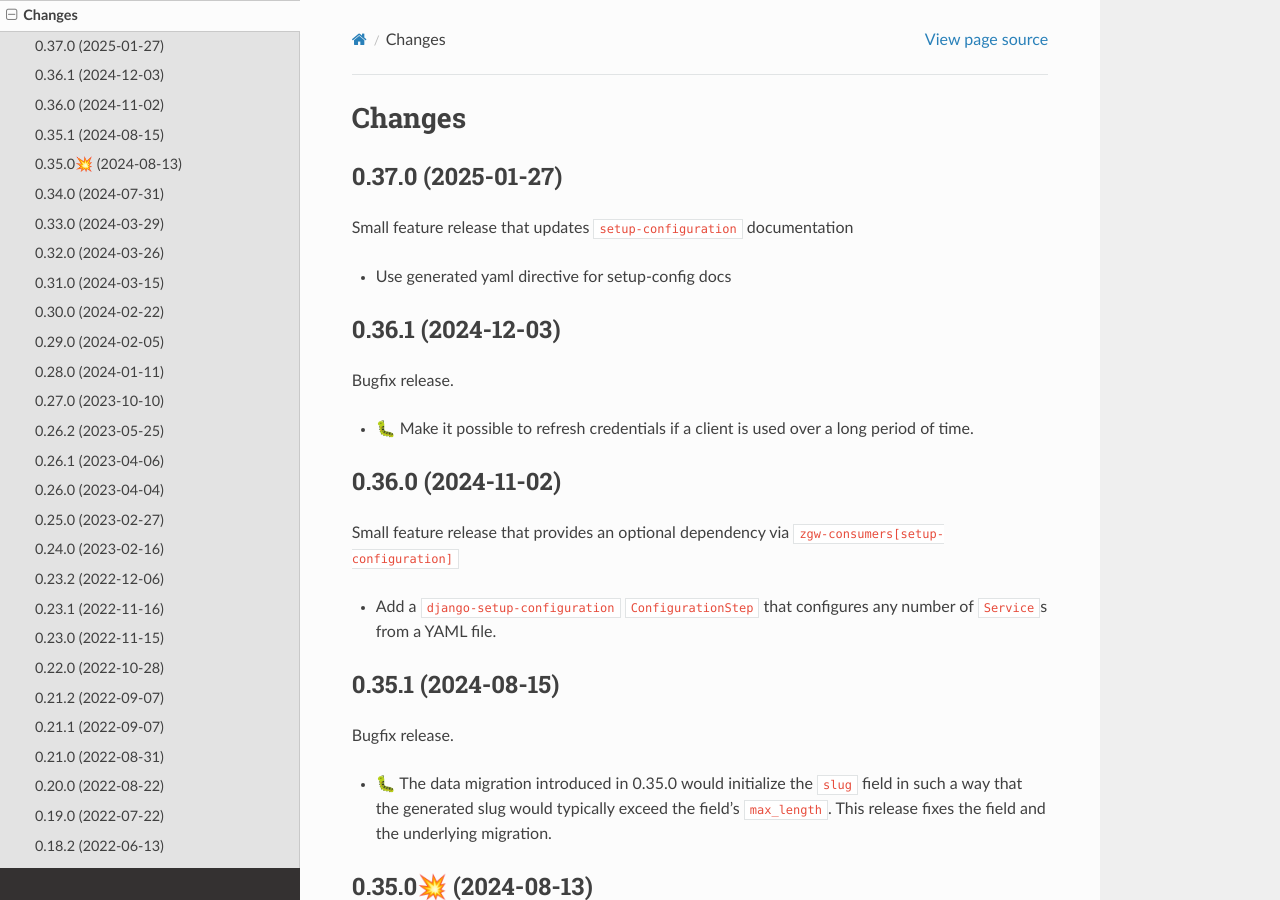
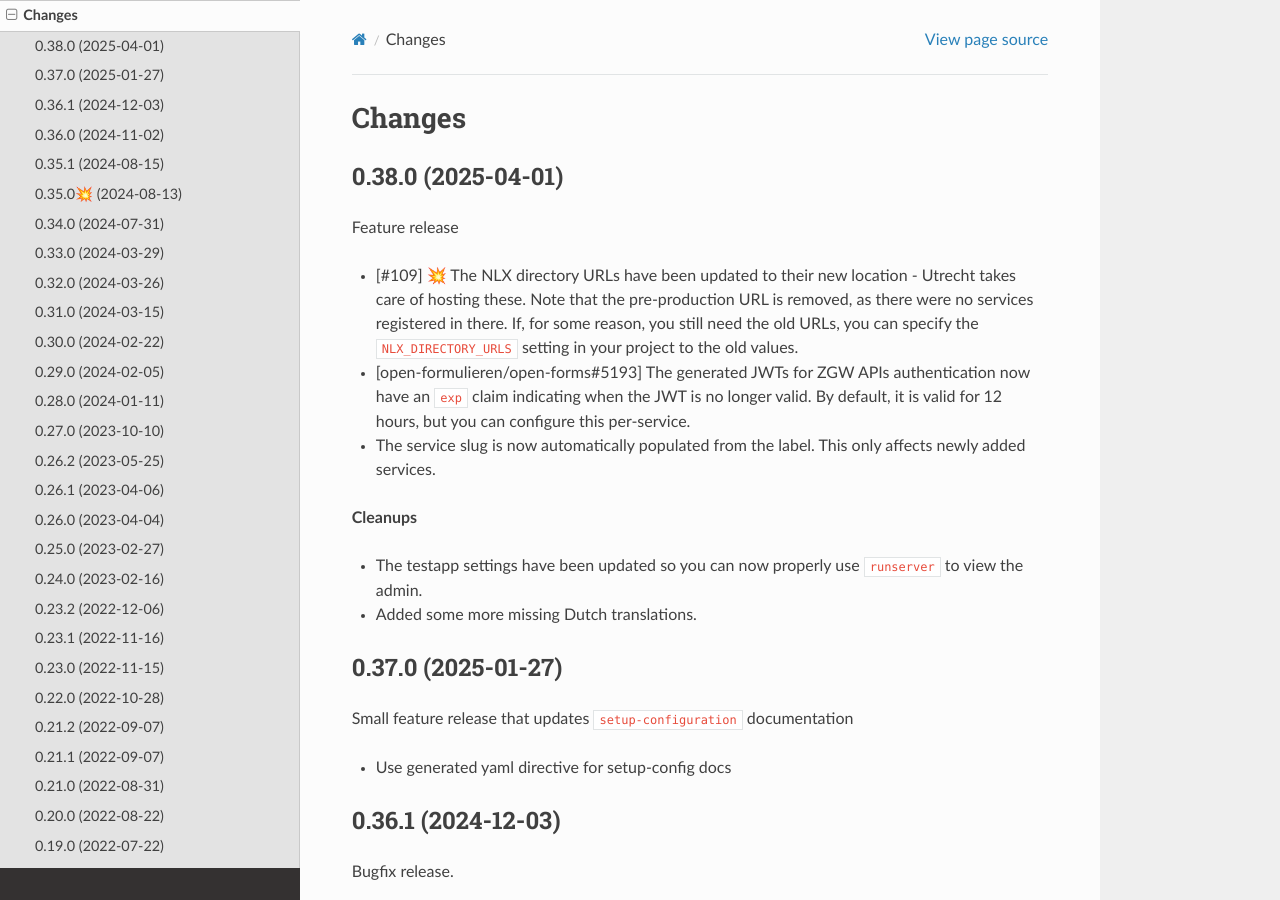
Before and after one commit to maykinmedia/zgw-consumers, a Sphinx documentation site: the page built from docs/changelog.rst, in a window 1280 px wide and 900 px high. Built offline with Sphinx 7.4.7 and the Read the Docs theme 3.1.0, drawn with Linux system fonts in a browser that asks for light colours.

Commit message:
:bookmark: Bump to version 0.38.0 and update changelog

```diff
--- a/CHANGELOG.rst
+++ b/CHANGELOG.rst
@@ -1,5 +1,26 @@
 Changes
 =======
+
+0.38.0 (2025-04-01)
+-------------------
+
+Feature release
+
+* [#109] 💥 The NLX directory URLs have been updated to their new location - Utrecht
+  takes care of hosting these. Note that the pre-production URL is removed, as there
+  were no services registered in there. If, for some reason, you still need the old URLs,
+  you can specify the ``NLX_DIRECTORY_URLS`` setting in your project to the old values.
+* [open-formulieren/open-forms#5193] The generated JWTs for ZGW APIs authentication now
+  have an ``exp`` claim indicating when the JWT is no longer valid. By default, it is
+  valid for 12 hours, but you can configure this per-service.
+* The service slug is now automatically populated from the label. This only affects
+  newly added services.
+
+**Cleanups**
+
+* The testapp settings have been updated so you can now properly use ``runserver`` to
+  view the admin.
+* Added some more missing Dutch translations.
 
 0.37.0 (2025-01-27)
 -------------------
--- a/README.rst
+++ b/README.rst
@@ -5,7 +5,7 @@
 Welcome to ZGW Consumers' documentation!
 ========================================
 
-:Version: 0.37.0
+:Version: 0.38.0
 :Source: https://github.com/maykinmedia/zgw-consumers
 :Keywords: OpenAPI, Zaakgericht Werken, Common Ground, NLX
 
--- a/docs/conf.py
+++ b/docs/conf.py
@@ -25,7 +25,7 @@ copyright = "2022, Maykin Media"
 author = "Maykin Media"
 
 # The full version, including alpha/beta/rc tags
-release = "0.37.0"
+release = "0.38.0"
 
 
 # -- General configuration ---------------------------------------------------
--- a/pyproject.toml
+++ b/pyproject.toml
@@ -4,7 +4,7 @@ build-backend = "setuptools.build_meta"
 
 [project]
 name = "zgw-consumers"
-version = "0.37.0"
+version = "0.38.0"
 description = "Configuration for service (OpenAPI 3 or other) consumers"
 authors = [
     {name = "Maykin Media", email = "support@maykinmedia.nl"}
@@ -107,7 +107,7 @@ markers = [
 ]
 
 [tool.bumpversion]
-current_version = "0.37.0"
+current_version = "0.38.0"
 files = [
     {filename = "pyproject.toml"},
     {filename = "README.rst"},
```
Also changed, not shown: 1 other file.
